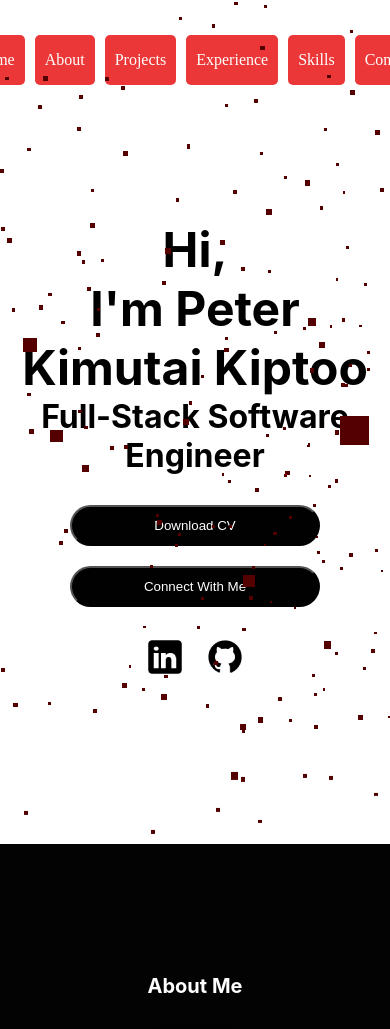
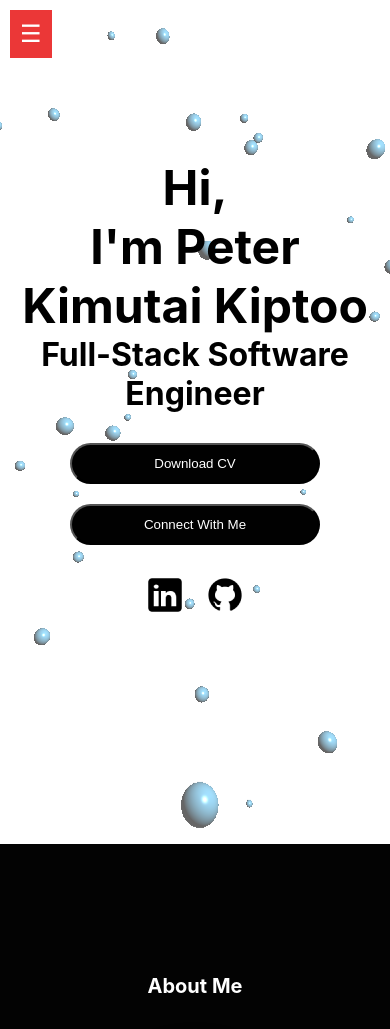
Before and after one commit to Kimutai004/Kimutai.github.io, a Django app: page / in a window 390 px wide. Shown: the top 1029 px of the page. Run offline with Django 5.2, Linux system fonts and the light colour scheme.

Commit message:
Update navigation styles and add responsive menu toggle

```diff
--- a/portfolio/static/portfolio/css/style.css
+++ b/portfolio/static/portfolio/css/style.css
@@ -9,7 +9,8 @@
 
 /* Navigation Styling */
 nav {
-    padding: 10px;
+    position: relative;
+    z-index: 2; /* Bring nav to the front */
 }
 
 nav ul {
@@ -43,6 +44,17 @@ nav ul li a {
 nav ul li:hover {
     background-color: #666;
 }
+.nav-menu {
+    display: flex;
+}
+.nav-menu.active {
+    display: flex;
+}
+
+/* Hide the toggle button by default (on larger screens) */
+.nav-toggle {
+    display: none;
+}
 
 /* Home Section */
 #home {
@@ -60,7 +72,7 @@ canvas {
     left: 0;
     width: 100%;
     height: 100%;
-    z-index: 0;
+    z-index: -1; /* Place the canvas behind everything */
 }
 
 .line1 {
@@ -128,6 +140,33 @@ canvas {
         max-width: 300px;         /* Max width to prevent stretching too much */
         padding: 12px 0;          /* Adjust padding for touch-friendly sizes */
     }
+    .nav-menu {
+        display: none;
+        flex-direction: column;
+        text-align: center;
+        position: absolute;
+    }
+    .nav-menu.active {
+        display: flex;
+    }
+    .nav-toggle {
+        display: block;
+        background-color: #eb3737;
+        color: white;
+        border: none;
+        font-size: 24px;
+        cursor: pointer;
+        padding: 10px;
+        margin: 10px;
+    }
+    .nav-menu.active {
+        display: flex;
+    }
+    nav ul li {
+        flex: 0 1 auto;
+        width: 100%;
+        margin: 0;
+    }
 }
 
 @media (max-width: 480px) {
@@ -136,12 +175,37 @@ canvas {
         max-width: 250px;         /* Slightly smaller width for small screens */
         padding: 10px;            /* Reduce padding for smaller buttons */
     }
-
     .center-container img {
         width: 30px;              /* Smaller icons on mobile */
         margin: 5px;              /* Adjust margin for smaller screens */
     }
+    .nav-menu {
+        display: none;
+        flex-direction: column;
+        text-align: center;
+        position: absolute;
+        width: 50%;
+    }
+    .nav-toggle {
+        display: block;
+        background-color: #eb3737;
+        color: white;
+        border: none;
+        font-size: 24px;
+        cursor: pointer;
+        padding: 10px;
+        margin: 10px;
+    }
+    .nav-menu.active {
+        display: flex;
+    }
+    nav ul li {
+        flex: 0 1 auto;
+        width: 100%;
+        margin: 0;
+    }
 }
+
 .social-links {
     display: flex;
     justify-content: center; /* Center the images */
@@ -417,19 +481,19 @@ canvas {
 
 /* General contact section styles */
 #contact {
-    background-color: #f5f5f5; /* Light grey background */
-    padding: 50px 0;          /* Padding around the section */
+    background-color: #f5f5f5;
+    padding: 50px 0;
     display: flex;
     justify-content: center;
 }
 
 .contact {
-    max-width: 800px;         /* Limit the container width */
-    width: 100%;               /* Full width */
+    max-width: 800px;
+    width: 100%;
     padding: 20px;
-    background-color: #ffffff; /* White background for content */
+    background-color: #ffffff;
     border-radius: 10px;
-    box-shadow: 0 4px 20px rgba(0, 0, 0, 0.1); /* Subtle shadow */
+    box-shadow: 0 4px 20px rgba(0, 0, 0, 0.1);
     overflow: hidden;
 }
 
@@ -442,16 +506,15 @@ canvas {
     color: #333;
 }
 
-/* Container for form and contact details */
+
 .contact-container {
     display: flex;
     justify-content: space-between; /* Split into two columns */
     gap: 40px;                      /* Space between columns */
-    flex-wrap: wrap;                /* Allow wrap on smaller screens */
+    flex-wrap: wrap;
     padding: 20px 0;
 }
 
-/* Contact form styles */
 .contact-form {
     flex: 1;                        /* Take full space of the column */
 }
--- a/portfolio/templates/portfolio/index.html
+++ b/portfolio/templates/portfolio/index.html
@@ -10,10 +10,9 @@
     <link rel="stylesheet" href="https://cdnjs.cloudflare.com/ajax/libs/font-awesome/6.0.0-beta3/css/all.min.css">
     <script src="https://cdnjs.cloudflare.com/ajax/libs/three.js/r128/three.min.js"></script>
 
-
     <style>
         html {
-            scroll-behavior: smooth; /* Enables smooth scrolling */
+            scroll-behavior: smooth;
         }
 
     </style>
@@ -23,7 +22,8 @@
         <canvas id="techCanvas"></canvas>
         <div class="line1"></div>
         <nav>
-            <ul>
+            <button id="navToggle" class="nav-toggle">☰</button>
+            <ul class="nav-menu">
                 <li><a href="#home">Home</a></li>
                 <li><a href="#about">About</a></li>
                 <li><a href="#projects">Projects</a></li>
@@ -39,8 +39,8 @@
         </div>
         <div class="center-container ">
             <button class="cvbutton">
-                <a href="{% static 'Resume.pdf' %}" download>Download CV</a>
-            </button>
+                <a href="{% static 'Resume.pdf' %}" target="_blank">Download CV</a>
+
             <button class="contacts">
                 <a href="#contact">Connect With Me</a>
             </button>
@@ -215,7 +215,7 @@
         <div class="contact">
             <h2>Contact</h2>
             <div class="contact-container">
-                <form class="contact-form">
+                <form id="contactForm" class="contact-form">
                     <div class="form-group">
                         <label for="name">Name:</label>
                         <input type="text" id="name" name="name" placeholder="Your Name" required>
@@ -236,15 +236,34 @@
                     <p><img src="{% static 'Mail.png' %}" > peterkimutai004@gmail.com</p>
                     <p><img src="{% static 'Upwork.png' %}" ><a href="https://www.upwork.com/freelancers/~01ecc9ef82cdbbe06a?mp_source=share">Upwork</a></p>
                     <p><img src="{% static 'Fiverr.png' %}" ><a href="https://www.fiverr.com/kimutai004?up_rollout=true">Fiverr</a></p>
-
                 </div>
             </div>
         </div>
     </section>
+
+    <script src="https://cdn.emailjs.com/dist/email.min.js"></script>
+    <script type="text/javascript">
+    (function() {
+        emailjs.init(gBHgpoqoAIN14BL2i);
+    })();
+
+    document.getElementById('contactForm').addEventListener('submit', function(event) {
+        event.preventDefault();
+
+        // Send form data to EmailJS
+        emailjs.sendForm(service_i9loild, template_1cj49pm, this)
+        .then(function() {
+            alert('Message sent successfully!');
+        }, function(error) {
+            alert('Failed to send message: ' + JSON.stringify(error));
+        });
+    });
+    </script>
+
     <script>
-        let scene, camera, renderer, particles, particleMaterial;
+        let scene, camera, renderer, particles = [], bubbleMaterial, velocities = [];
 
-        function initParticles() {
+        function initBubbles() {
             // Create scene
             scene = new THREE.Scene();
 
@@ -256,40 +275,68 @@
             renderer = new THREE.WebGLRenderer({ canvas: document.getElementById('techCanvas'), alpha: true });
             renderer.setSize(window.innerWidth, window.innerHeight);
 
-            // Create particles
-            const particleCount = 1000; // Adjust to add more or fewer particles
-            const particlesGeometry = new THREE.BufferGeometry();
-            const particlesArray = new Float32Array(particleCount * 3);
+            // Create bubble material
+            bubbleMaterial = new THREE.MeshPhongMaterial({
+                color: 0x66ccff,  // Light blue
+                transparent: true,
+                opacity: 0.6,
+                shininess: 100,
+                reflectivity: 1,
+            });
 
-            for (let i = 0; i < particleCount; i++) {
-                particlesArray[i * 3] = (Math.random() - 0.5) * 800; // x position
-                particlesArray[i * 3 + 1] = (Math.random() - 0.5) * 800; // y position
-                particlesArray[i * 3 + 2] = (Math.random() - 0.5) * 800; // z position
+            // Create bubbles
+            const bubbleCount = 200; // Adjust for more or fewer bubbles
+            for (let i = 0; i < bubbleCount; i++) {
+                // Each bubble will have a random size between 2 and 6
+                const bubbleGeometry = new THREE.SphereGeometry(Math.random() * 4 + 2, 32, 32);
+                const bubble = new THREE.Mesh(bubbleGeometry, bubbleMaterial);
+
+                // Randomize bubble position
+                bubble.position.set(
+                    (Math.random() - 0.5) * 800,  // x position
+                    (Math.random() - 0.5) * 800,  // y position
+                    (Math.random() - 0.5) * 800   // z position
+                );
+
+                // Store bubble
+                particles.push(bubble);
+                scene.add(bubble);
+
+                // Assign random velocity to each bubble (for motion)
+                velocities.push({
+                    x: (Math.random() - 0.5) * 0.5,  // Adjust speed in x direction
+                    y: (Math.random() - 0.5) * 0.5,  // Adjust speed in y direction
+                    z: (Math.random() - 0.5) * 0.5   // Adjust speed in z direction
+                });
             }
 
-            particlesGeometry.setAttribute('position', new THREE.BufferAttribute(particlesArray, 3));
+            // Add light for the bubbles to reflect
+            const light = new THREE.PointLight(0xffffff, 1);
+            light.position.set(200, 200, 200);
+            scene.add(light);
 
-            // Particle material
-            particleMaterial = new THREE.PointsMaterial({
-                color: 0x550000,
-                size: 4,
-                blending: THREE.AdditiveBlending,
-                transparent: true
-            });
-
-            // Create the particle system
-            particles = new THREE.Points(particlesGeometry, particleMaterial);
-            scene.add(particles);
-
-            animateParticles();
+            animateBubbles();
         }
 
-        function animateParticles() {
-            requestAnimationFrame(animateParticles);
+        function animateBubbles() {
+            requestAnimationFrame(animateBubbles);
 
-            // Rotate particles for a dynamic effect
-            particles.rotation.x += 0.0005;
-            particles.rotation.y += 0.001;
+            // Move each bubble and rotate for dynamic effect
+            particles.forEach((bubble, index) => {
+                // Apply velocity to bubble's position
+                bubble.position.x += velocities[index].x;
+                bubble.position.y += velocities[index].y;
+                bubble.position.z += velocities[index].z;
+
+                // Rotate each bubble
+                bubble.rotation.x += 0.005;
+                bubble.rotation.y += 0.005;
+
+                // Reset bubble's position if it goes out of bounds
+                if (bubble.position.x > 400 || bubble.position.x < -400) velocities[index].x *= -1;
+                if (bubble.position.y > 400 || bubble.position.y < -400) velocities[index].y *= -1;
+                if (bubble.position.z > 400 || bubble.position.z < -400) velocities[index].z *= -1;
+            });
 
             // Render the scene
             renderer.render(scene, camera);
@@ -302,8 +349,15 @@
             camera.updateProjectionMatrix();
         });
 
-        // Initialize the particles when the page is ready
-        window.onload = initParticles;
+
+        window.onload = initBubbles;
+    </script>
+    <script>
+        document.getElementById('navToggle').addEventListener('click', function() {
+            const navMenu = document.querySelector('.nav-menu');
+            navMenu.classList.toggle('active');
+        });
+
     </script>
 
 
```
